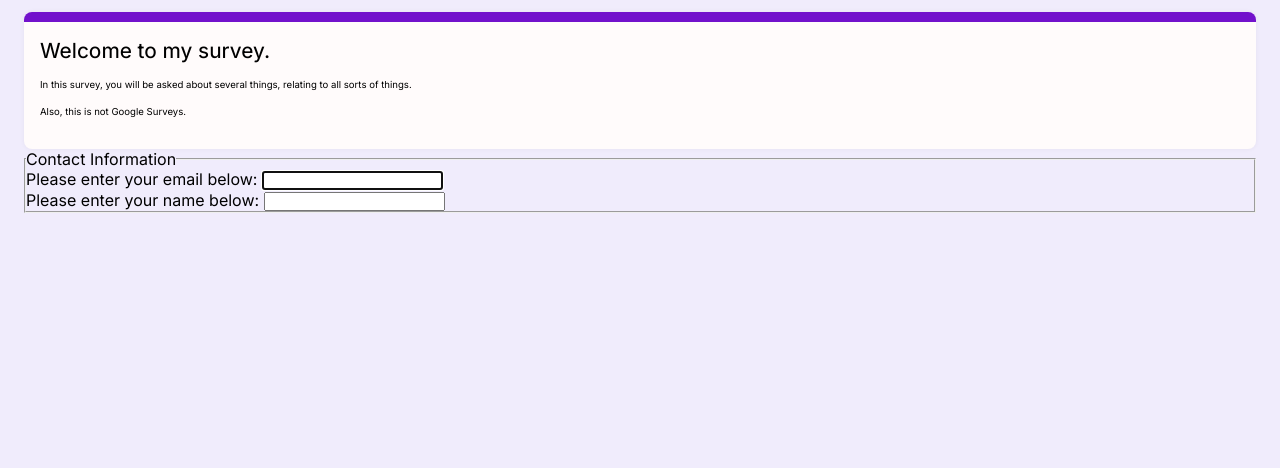
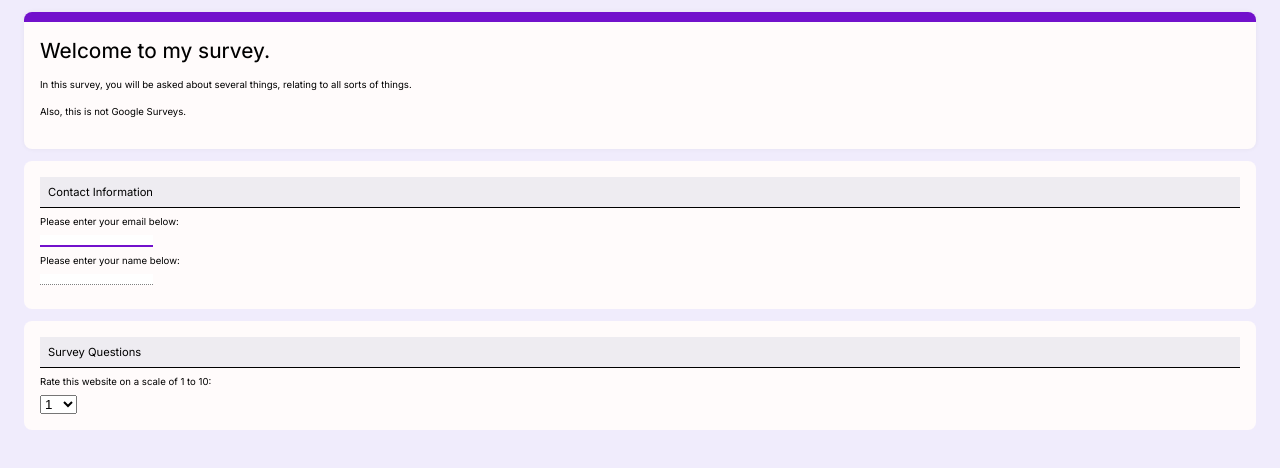
Before and after one commit to adrianhelllo/web_survey, a plain HTML site: page index.html in a window 1280 px wide. Drawn offline with Linux system fonts and the light colour scheme.

Commit message:
contact finished

```diff
--- a/index.html
+++ b/index.html
@@ -1,31 +1,61 @@
 <!DOCTYPE html>
 <html lang="en">
   <head>
-    <meta charset="UTF-8">
-    <meta name="viewport" content="width=device-width, initial-scale=1.0">
+    <meta charset="UTF-8" />
+    <meta name="viewport" content="width=device-width, initial-scale=1.0" />
     <title>My totally awesome Survey!</title>
-    <link rel="stylesheet" href="style.css">
+    <link rel="stylesheet" href="style.css" />
   </head>
   <body>
     <main>
       <header>
-            <h1 class="survey-title">
-                Welcome to my survey.
-            </h1>
-            <p class="survey-description">In this survey, you will be asked about several things, relating to all sorts of things.</p>
+        <h1 class="survey-title">Welcome to my survey.</h1>
+        <p class="survey-description">
+          In this survey, you will be asked about several things, relating to
+          all sorts of things.
+        </p>
         <p class="survey-description">Also, this is not Google Surveys.</p>
       </header>
       <form action="" method="post">
         <fieldset>
-                <legend>Contact Information</legend>
+          <h2 class="legend">Contact Information</h2>
           <p>
             <label for="email">Please enter your email below:</label>
-                    <input type="email" id="email" name="email" required autofocus autocomplete="off">
+            <input
+              type="email"
+              id="email"
+              name="email"
+              required
+              autofocus
+              autocomplete="off"
+            />
           </p>
           <p>
             <label for="name">Please enter your name below:</label>
-                    <input type="text" name="name" id="name" required autocomplete="off">
+            <input
+              type="text"
+              name="name"
+              id="name"
+              required
+              autocomplete="off"
+            />
           </p>
+        </fieldset>
+        <fieldset>
+          <h2 class="legend">Survey Questions</h2>
+          <label for="rate">Rate this website on a scale of 1 to 10:</label>
+          <select name="rate" id="rate" required>
+            <option value="1">1</option>
+            <option value="2">2</option>
+            <option value="3">3</option>
+            <option value="4">4</option>
+            <option value="5">5</option>
+            <option value="6">6</option>
+            <option value="7">7</option>
+            <option value="8">8</option>
+            <option value="9">9</option>
+            <option value="10">10</option>
+          </select>
         </fieldset>
       </form>
     </main>
--- a/style.css
+++ b/style.css
@@ -5,7 +5,9 @@
     --PAGE-BG-COLOR: rgb(240, 236, 252);
     --SECTION-BG-COLOR: rgb(255, 251, 251);
     --ACCENT-COLOR: rgb(114, 17, 204);
-    --SHADOW-COLOR: rgba(0, 0, 0, 0.05)
+    --SHADOW-COLOR: rgba(0, 0, 0, 0.05);
+    --LEGEND-BG-COLOR: rgb(238, 236, 241);
+    --BORDER-RAD: 0.5rem;
 }
 
 /* ||| MISC. STYLING */
@@ -32,7 +34,7 @@ body {
 header {
     background-color: var(--SECTION-BG-COLOR);
     padding: 1rem;
-    border-radius: 0.5rem;
+    border-radius: var(--BORDER-RAD);
     box-shadow: 0 0 5px var(--SHADOW-COLOR);
     border-top: 10px solid var(--ACCENT-COLOR);
 }
@@ -44,8 +46,43 @@ header {
 }
 
 .survey-description {
-    font-size: 0.6em;
+    font-size: 0.6rem;
     margin: 1rem 0;
 }
 
 /* ||| FORM STLYING */
+
+fieldset {
+    margin: 0.75rem 0;
+    font-size: 0.6rem;
+    border: none;
+    padding: 1rem;
+    background-color: var(--SECTION-BG-COLOR);
+    border-radius: var(--BORDER-RAD);
+}
+
+fieldset .legend {
+    background-color: var(--LEGEND-BG-COLOR);
+    padding: 0.5rem;
+    font-size: 0.7rem;
+    font-weight: normal;
+    border-bottom: 1px solid black;
+    margin-bottom: 0.5rem;
+}
+
+fieldset input, fieldset label {
+    display: block;
+    margin: 0.5rem 0;
+    border: none
+}
+
+fieldset input {
+    transition: all 0.1s ease-in-out;
+    border-bottom: 1px dotted gray;
+    outline: none;
+    font-size: 0.55rem;
+}
+
+fieldset input:focus {
+    border-bottom: 2px solid var(--ACCENT-COLOR)
+}
```
Lines whose indentation alone changed are shown as unchanged.
